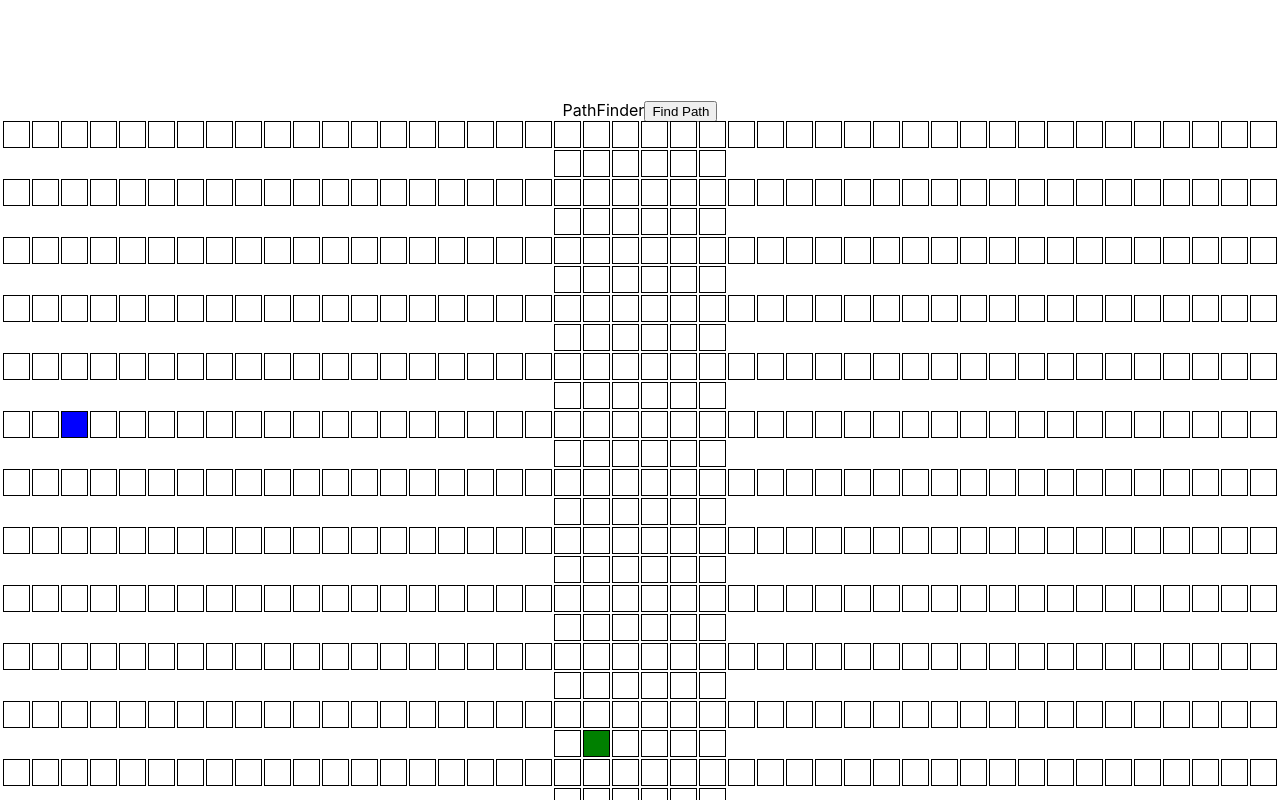
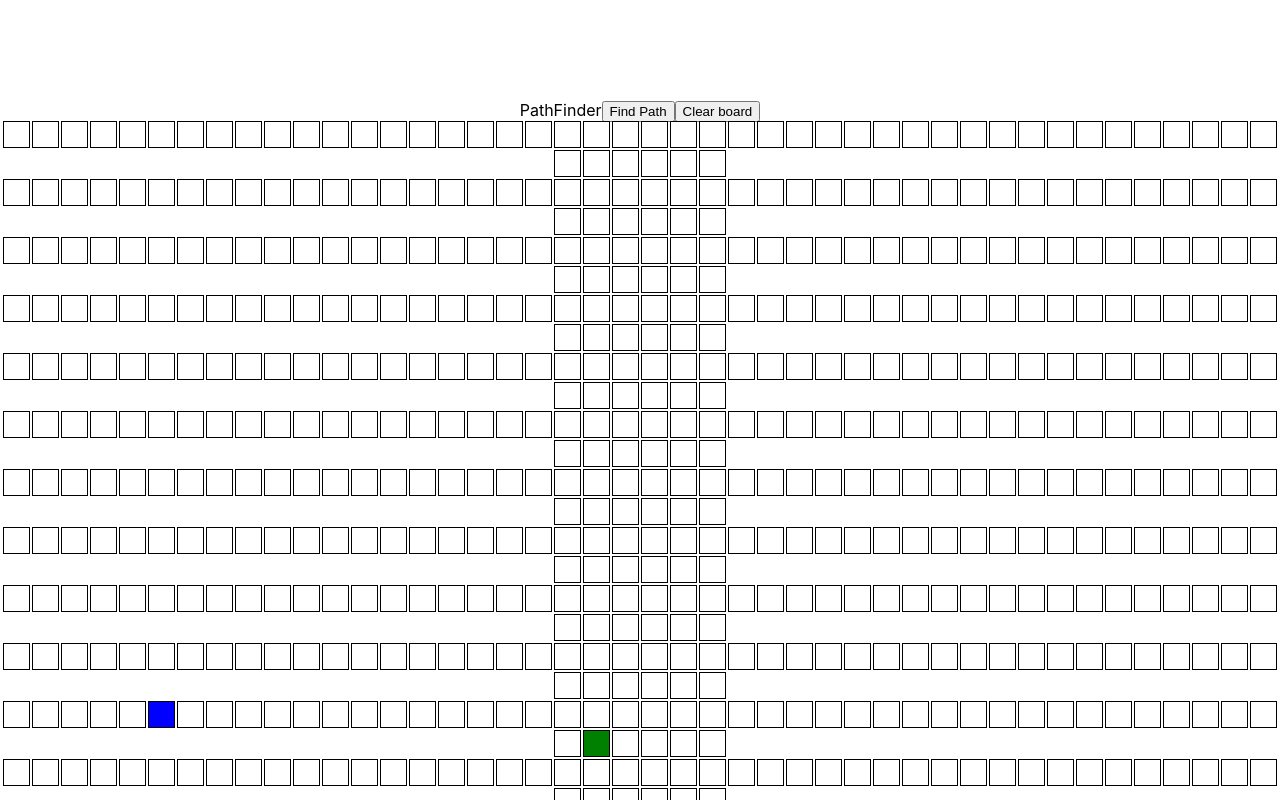
Before and after one commit to dlevytskyi/path-finder, a React (Create React App) app: page / in a window 1280 px wide. Shown: the top 800 px of the page. Built offline with nearby package versions, Linux system fonts and the light colour scheme.

Commit message:
Added walls

```diff
--- a/src/Algorithms/AStar.js
+++ b/src/Algorithms/AStar.js
@@ -1,4 +1,4 @@
-export function aStart(nodes, startNode, finishNode) {
+export function aStart(grid, startNode, finishNode) {
   let openList = [];
   let closedList = [];
   startNode.g = 0;
@@ -16,7 +16,7 @@ export function aStart(nodes, startNode, finishNode) {
     }
     openList.splice(lowInd, 1);
     closedList.push(currentNode);
-    let neighbors = getNeighbors(currentNode, nodes);
+    let neighbors = getNeighbors(currentNode, grid);
     for (let i = 0; i < neighbors.length; i++) {
       let neighbor = neighbors[i];
       if (nodeExistInList(closedList, neighbor) || neighbor.isWall) {
@@ -45,9 +45,9 @@ export function aStart(nodes, startNode, finishNode) {
   return [];
 }
 
-const getNeighbors = (currentNode, nodes) => {
+const getNeighbors = (currentNode, grid) => {
   let neighbors = [];
-  nodes.forEach(row => {
+  grid.forEach(row => {
     row.forEach(node => {
       if (node.row === currentNode.row && node.col === currentNode.col - 1) neighbors.push(node);
       if (node.row === currentNode.row && node.col === currentNode.col + 1) neighbors.push(node);
--- a/src/Components/PathFinder/Node/Node.jsx
+++ b/src/Components/PathFinder/Node/Node.jsx
@@ -15,14 +15,20 @@ export default class Node extends Component {
   }
 
   render() {
-    const { isStart, isFinish, isShortPathEl } = this.props;
-    if (isShortPathEl) console.log('TRUE!');
+    const { isStart, isFinish, isShortPathEl, isWall, onMouseDown, onMouseEnter, onMouseUp, row, col } = this.props;
+    if (isShortPathEl) console.log('TRUE! ', row, col);
 
     const shortPathElClass = isShortPathEl ? 'short-path' : ''
+    const wallClass = isWall ? 'wall' : '';
     let className = isStart ? 'node-start' : isFinish ? 'node-finish' : '';
-    className = `${shortPathElClass} ${className}`;
+    className = `${shortPathElClass} ${className} ${wallClass}`;
     return (
-      <div className={`node ${className}`}></div>
+      <div
+        className={`node ${className}`}
+        onMouseDown={() => { onMouseDown(row, col) }}
+        onMouseEnter={() => { onMouseEnter(row, col) }}
+        onMouseUp={() => { onMouseUp() }}>
+      </div>
     )
   }
 }
--- a/src/Components/PathFinder/Node/Node.scss
+++ b/src/Components/PathFinder/Node/Node.scss
@@ -17,3 +17,7 @@
 .short-path {
   background-color: violet;
 }
+
+.wall {
+  background-color: black;
+}
--- a/src/Components/PathFinder/PathFinder.jsx
+++ b/src/Components/PathFinder/PathFinder.jsx
@@ -4,69 +4,126 @@ import './PathFinder.scss';
 import '../../Algorithms/AStar';
 import { aStart } from '../../Algorithms/AStar';
 
+const DEFAULT_START_NODE = {
+  row: 10,
+  col: 5
+}
+const DEFAULT_FINISH_NODE = {
+  row: 10,
+  col: 45
+}
+
+const GRID_SIZE = {
+  rows: 20,
+  cols: 50
+}
+
 export default class PathFinder extends Component {
   constructor(props) {
     super(props);
     this.state = {
-      nodes: []
+      grid: [],
+      mousePressed: false
     };
   }
 
   componentDidMount() {
-    const nodes = [];
-    let startNode, finishNode = null;
-    for (let row = 0; row < 20; row++) {
-      const currentRow = [];
-      for (let col = 0; col < 50; col++) {
-        const currentNode = {
-          col,
-          row,
-          isStart: row === 5 && col === 2,
-          isFinish: row === 10 && col === 45
-        }
-        startNode = currentNode.isStart ? currentNode : startNode;
-        finishNode = currentNode.isFinish ? currentNode : finishNode;
-        currentRow.push(currentNode);
-      }
-      nodes.push(currentRow);
-    }
-    this.setState({ nodes, startNode, finishNode })
+    const startNode = DEFAULT_START_NODE;
+    const finishNode = DEFAULT_FINISH_NODE;
+    const grid = this.createGrid(GRID_SIZE.rows, GRID_SIZE.cols, DEFAULT_START_NODE, DEFAULT_FINISH_NODE);
+    this.setState({ grid, startNode, finishNode })
   }
 
   animateShortestPath(path) {
     for (let i = 0; i < path.length; i++) {
       setTimeout(() => {
         const node = path[i];
-        const newGrid = this.state.nodes.slice();
+        const newGrid = this.state.grid.slice();
         let newNode = {
           ...node,
           isShortPathEl: true
         }
         newGrid[newNode.row][newNode.col] = newNode;
-        this.setState({ nodes: newGrid })
+        this.setState({ grid: newGrid })
       }, 50 * i);
     }
   }
 
   findPath() {
-    const { nodes, startNode, finishNode } = this.state;
-    let path = aStart(nodes, startNode, finishNode);
+    const { grid, startNode, finishNode } = this.state;
+    let path = aStart(grid, startNode, finishNode);
     if (path && path.length > 0) {
       this.animateShortestPath(path);
     }
   }
 
+  createGrid(rows, cols, startNode, finishNode) {
+    const grid = [];
+    for (let row = 0; row < rows; row++) {
+      const currentRow = [];
+      for (let col = 0; col < cols; col++) {
+        const currentNode = {
+          col,
+          row,
+          isWall: false,
+          isStart: row === startNode.row && col === startNode.col,
+          isFinish: row === finishNode.row && col === finishNode.col
+        }
+        startNode = currentNode.isStart ? currentNode : startNode;
+        finishNode = currentNode.isFinish ? currentNode : finishNode;
+        currentRow.push(currentNode);
+      }
+      grid.push(currentRow);
+    }
+    return grid;
+  }
+
+  clearBoard() {
+    const { startNode, finishNode } = this.state;
+    const newGrid = this.createGrid(GRID_SIZE.rows, GRID_SIZE.cols, startNode, finishNode)
+    this.setState({ grid: newGrid });
+  }
+
+  handleMouseDown(row, col) {
+    const newGrid = this.createGridWithWall(this.state.grid, row, col);
+    this.setState({ grid: newGrid, mousePressed: true });
+  }
+
+  handleMouseEnter(row, col) {
+    console.log('mouseEnter', this.state.mousePressed)
+    if (!this.state.mousePressed) return false;
+    const newGrid = this.createGridWithWall(this.state.grid, row, col);
+    this.setState({ grid: newGrid });
+  }
+
+  handleMouseUp() {
+    this.setState({ mousePressed: false })
+  }
+
+  createGridWithWall(grid, wallRow, wallCol) {
+    const newGrid = grid.slice();
+    console.log(wallRow, wallCol);
+    const node = newGrid[wallRow][wallCol];
+    const wallNode = {
+      ...node,
+      isWall: !node.isWall
+    };
+    newGrid[wallRow][wallCol] = wallNode;
+    return newGrid;
+  }
+
   render() {
-    const { nodes } = this.state;
+    const { grid } = this.state;
 
     return (
       <div className="grid">
         PathFinder
         <button onClick={() => { this.findPath() }}>Find Path</button>
-        {nodes.map((row, rowIdx) => {
+        <button onClick={() => { this.clearBoard() }}>Clear board</button>
+        {grid.map((row, rowIdx) => {
           return <div key={rowIdx}>
             {row.map((node, nodeIdx) => {
-              const { isStart, isFinish, col, row, isShortPathEl } = node;
+              const { isStart, isFinish, col, row, isShortPathEl, isWall, mouseIsPressed } = node;
               return (
                 <Node
                   key={nodeIdx}
@@ -74,7 +131,12 @@ export default class PathFinder extends Component {
                   isFinish={isFinish}
                   col={col}
                   row={row}
-                  isShortPathEl={isShortPathEl}>
+                  isShortPathEl={isShortPathEl}
+                  isWall={isWall}
+                  mouseIsPressed={mouseIsPressed}
+                  onMouseDown={() => { this.handleMouseDown(row, col) }}
+                  onMouseEnter={() => { this.handleMouseEnter(row, col) }}
+                  onMouseUp={() => { this.handleMouseUp() }}>
                 </Node>
               );
             })}
```
